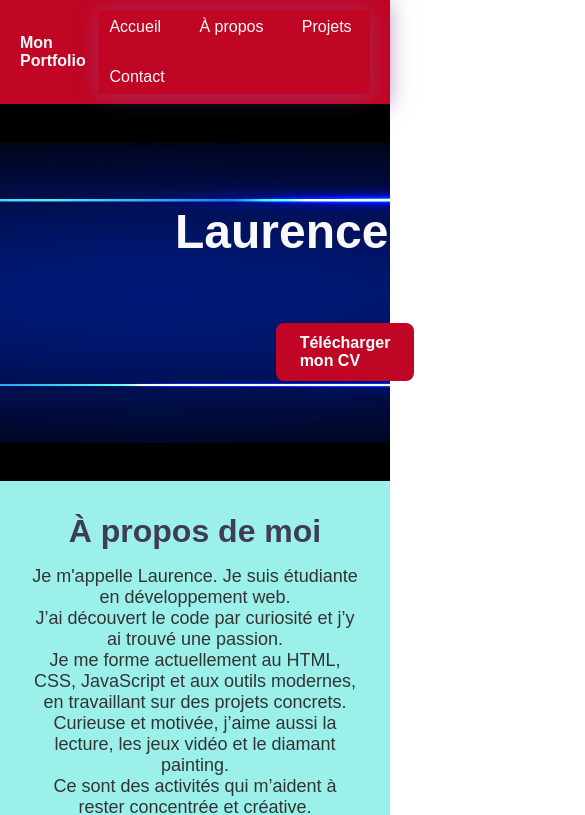
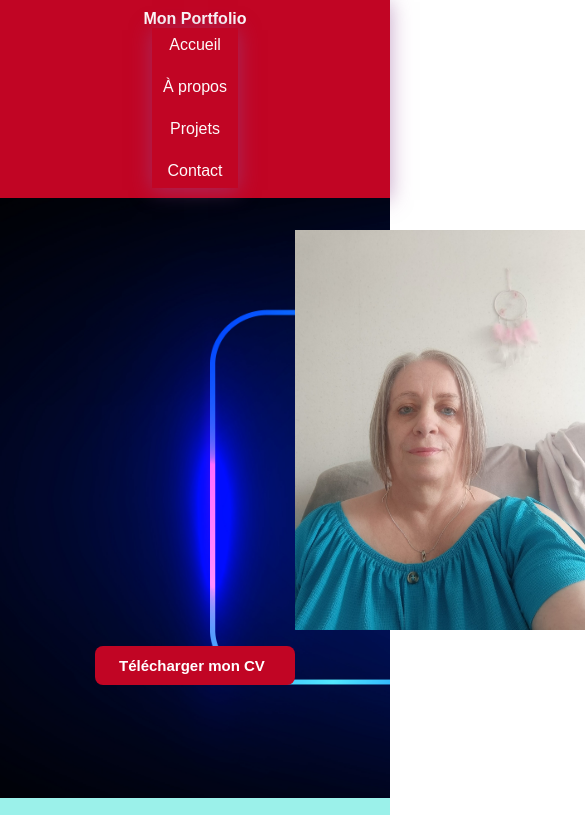
Before and after one commit to lolo435/portefolio, a plain HTML site: page index.html in a window 390 px wide. Shown: the top 815 px of the page, 585 px wide, since content can reach past the window. Drawn offline with Linux system fonts and the light colour scheme.

Commit message:
ajout photo

```diff
--- a/index.html
+++ b/index.html
@@ -16,7 +16,7 @@
 
 
         <nav>
-            <a href="#">Accueil</a>
+            <a href="#home">Accueil</a>
             <a href="#about">À propos</a>
             <a href="#projects">Projets</a>
             <a href="#contact">Contact</a>
@@ -25,7 +25,10 @@
     <div class="container">
 
         <section id="home" class="section home">
+            <div class="home-picture">
+            <img src="images/photo.jpg" alt="Photo de moi">
             <h1>Laurence</h1>
+            </div>
             <a class="btn-cv" href="CV.pdf" download>Télécharger mon CV</a>
         </section>
 
--- a/style.css
+++ b/style.css
@@ -46,37 +46,37 @@
     background: rgba(242, 18, 156, 0.888);
   }
 
-.home {
+#home {
   background: url(images/cadre-header.jpg);
-
   background-color: black;
   background-position: center;
   background-repeat: no-repeat;
-  background-size: 1700px 300px ; /* ou 'contain' selon le rendu souhaité */
+  background-size: cover ; /* ou 'contain' selon le rendu souhaité */
   display: flex;
-  justify-content: center;
+  flex-direction: row;
   align-items: center;
-  text-align: left;
-  gap: 2rem;
-  padding: 100px 20px;
-  flex-wrap: wrap;
-}
-
-.home img {
-  width: 200px;
-  flex-shrink: 0;
+  padding: 2rem;
+  height: 600px;
 }
 
 #home > div {
-  max-width: 600px;
+  max-width: 200px;
 }
 
 #home h1 {
   font-size: 3rem;
-  margin-bottom: 1rem;
+  margin-left: 14rem;
+  margin-top: 5rem;
   color: rgb(250, 249, 249);
-  width: 40px;
+}
 
+.home-picture {
+  display: flex;
+  margin-left: 25rem;
+}
+
+.home-picture img {
+  height: 400px;
 }
 
 .btn-cv {
@@ -86,11 +86,11 @@
   border: none;
   border-radius: 8px;
   cursor: pointer;
-  margin-top: 1rem;
+  margin-left: 20rem;
+  margin-top: 5rem;
   text-decoration: none;
   font-weight: bold;
   transition: background 0.3s;
-  margin-left: 300px;
 }
 
 .btn-cv:hover {
@@ -167,3 +167,45 @@ margin: 0 10px ;
     color:rgb(253, 250, 250);
     margin-top: 3rem;
   }
+
+  @media (max-width: 768px) {
+  header {
+    flex-direction: column;
+    text-align: center;
+  }
+
+  nav {
+    flex-direction: column;
+    gap: 0.5rem;
+  }
+
+  #home h1 {
+    font-size: 2rem;
+  }
+
+  .btn-cv {
+    width: 80%;
+    margin: 1rem auto;
+  }
+
+  .projects-container {
+    flex-direction: column;
+    align-items: center;
+  }
+}
+
+/* Mobile */
+@media (max-width: 480px) {
+  #home h1 {
+    font-size: 1.5rem;
+  }
+  #home {
+    background: url(images/cadre-header.jpg);
+    background-size: cover ;
+    flex-direction: column;
+  }
+  .btn-cv {
+    width: 200px;
+    font-size: 15px;
+  }
+}
```
Also changed, not shown: images/photo.jpg (added).
